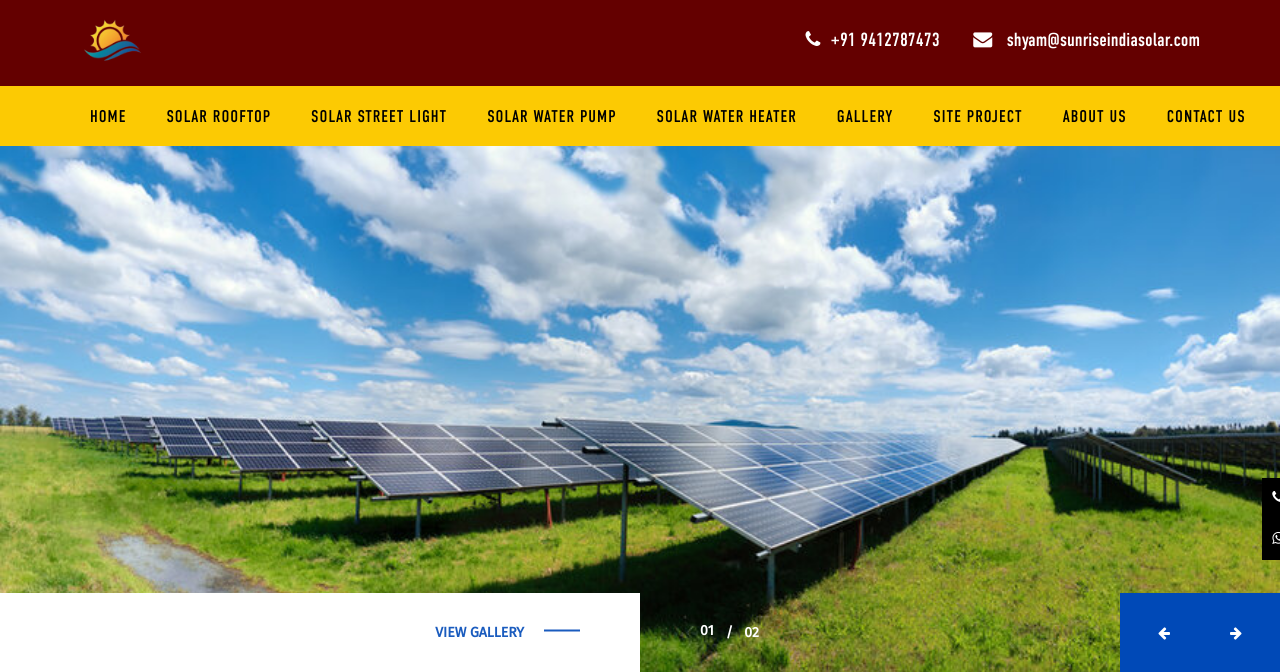
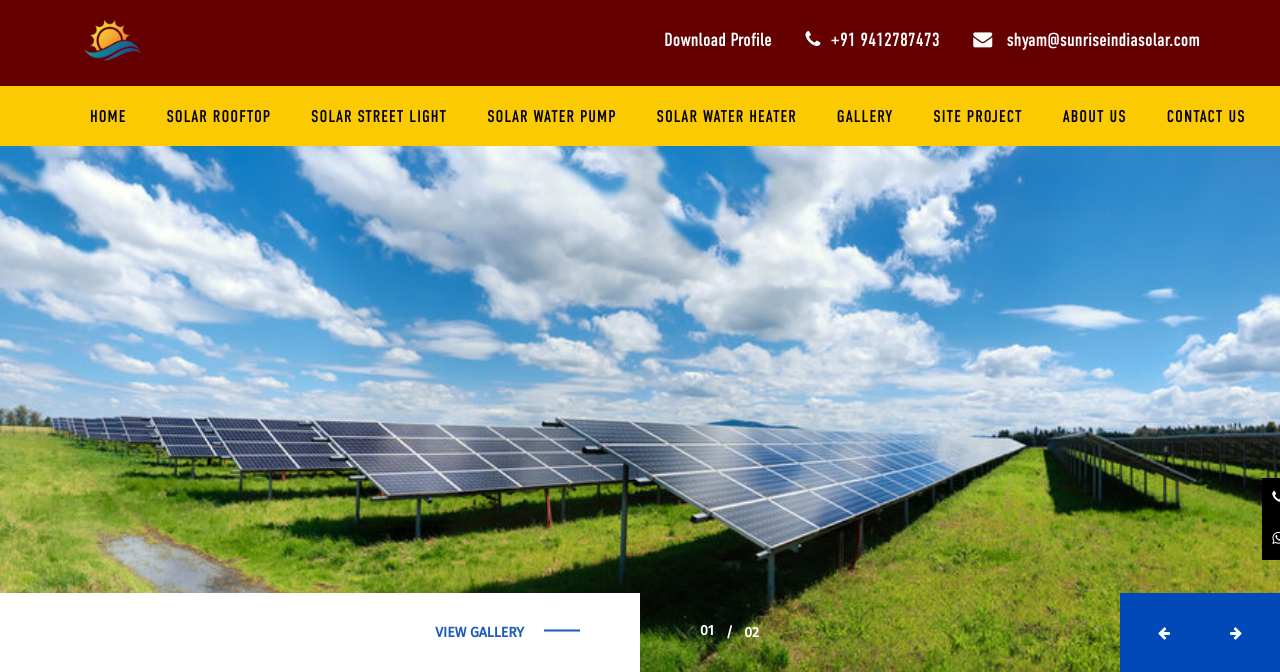
Before and after one commit to Nation-Connect/sunriseindiasolar, a PHP site: page /index.php in a window 1280 px wide. Shown: the top 672 px of the page. Run offline with PHP 8.4, Linux system fonts and the light colour scheme.

Commit message:
change in header

```diff
--- a/header.php
+++ b/header.php
@@ -11,6 +11,7 @@
                 </div>
                 <div class="col-xs-12 col-sm-12 col-md-6 no-padding">
                     <div class="contacttopright">
+                        <a href="profile.pdf" download="profile">Download Profile</a>
                         <a href="tel:09412787473"><i class='fa fa-phone'></i>+91 9412787473</a>
                         <a href="mailto:shyam@sunriseindiasolar.com"><i class='fa fa-envelope'></i> shyam@sunriseindiasolar.com</a>
 
```
